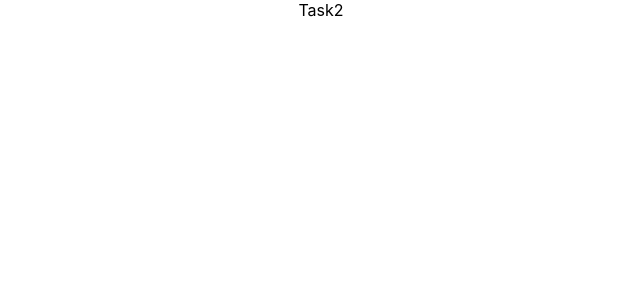
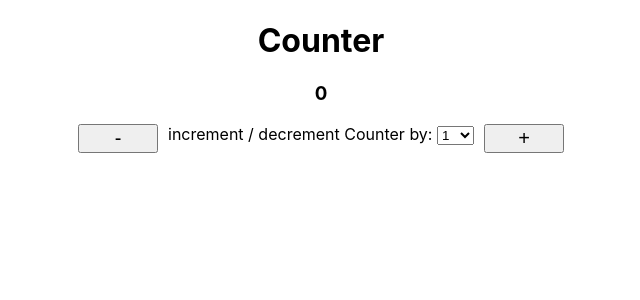
Before and after one commit to akshat-patel28/react-task, a React (Create React App) app: page /task2 in a window 1280 px wide. Shown: the top 300 px of the page, without its empty margins (319-959 px from the left). Built offline with nearby package versions, Linux system fonts and the light colour scheme.

Commit message:
task 2 done

```diff
--- a/src/components/task-2/Task2.jsx
+++ b/src/components/task-2/Task2.jsx
@@ -1,7 +1,40 @@
-import React from "react";
+import React, { useState } from "react";
 
 const Task2 = () => {
-  return <div>Task2</div>;
+  const [count, setCount] = useState(0);
+  const [value, setValue] = useState(1);
+  const increment = () => setCount(count + value);
+  const decrement = () => setCount(count - value);
+  return (
+    <div>
+      <h1>Counter</h1>
+      <div>
+        <h3>{count}</h3>
+        <div style={{ display: "flex", gap: "10px", justifyContent: "center" }}>
+          <button
+            style={{ width: "80px", fontSize: "20px" }}
+            onClick={decrement}
+          >
+            -
+          </button>
+          <div>
+            increment / decrement Counter by:{" "}
+            <select onChange={(e) => setValue(parseInt(e.target.value))}>
+              <option value="1">1</option>
+              <option value="5">5</option>
+              <option value="10">10</option>
+            </select>
+          </div>
+          <button
+            style={{ width: "80px", fontSize: "20px" }}
+            onClick={increment}
+          >
+            +
+          </button>
+        </div>
+      </div>
+    </div>
+  );
 };
 
 export default Task2;
```
